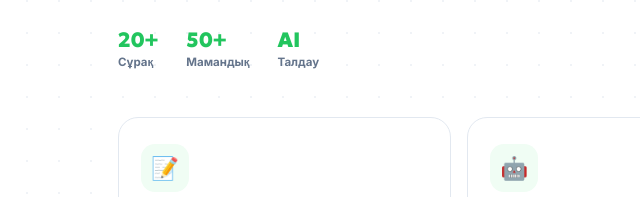
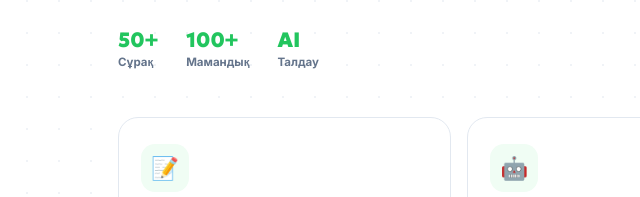
Before and after one commit to sagynaliev/Mamandyk, a plain HTML site: page frontend/index.html in a window 1280 px wide. Shown: the part 448-645 px from the top of the page, 6-646 px from the left. Drawn offline with Linux system fonts and the light colour scheme; no server answers.

Commit message:
Update index.html

```diff
--- a/frontend/index.html
+++ b/frontend/index.html
@@ -199,8 +199,8 @@ const APP_CONFIG = {
             <h1>Өз <em>мамандығыңды</em> дұрыс таңда</h1>
             <p>Жасанды интеллект арқылы сенің қабілетіңді талдап, болашақ мансабыңды нақты анықтаймыз.</p>
             <div class="hero-stats">
-                <div class="stat"><div class="stat-num">20+</div><div class="stat-label">Сұрақ</div></div>
-                <div class="stat"><div class="stat-num">50+</div><div class="stat-label">Мамандық</div></div>
+                <div class="stat"><div class="stat-num">50+</div><div class="stat-label">Сұрақ</div></div>
+                <div class="stat"><div class="stat-num">100+</div><div class="stat-label">Мамандық</div></div>
                 <div class="stat"><div class="stat-num">AI</div><div class="stat-label">Талдау</div></div>
             </div>
         </div>
```
